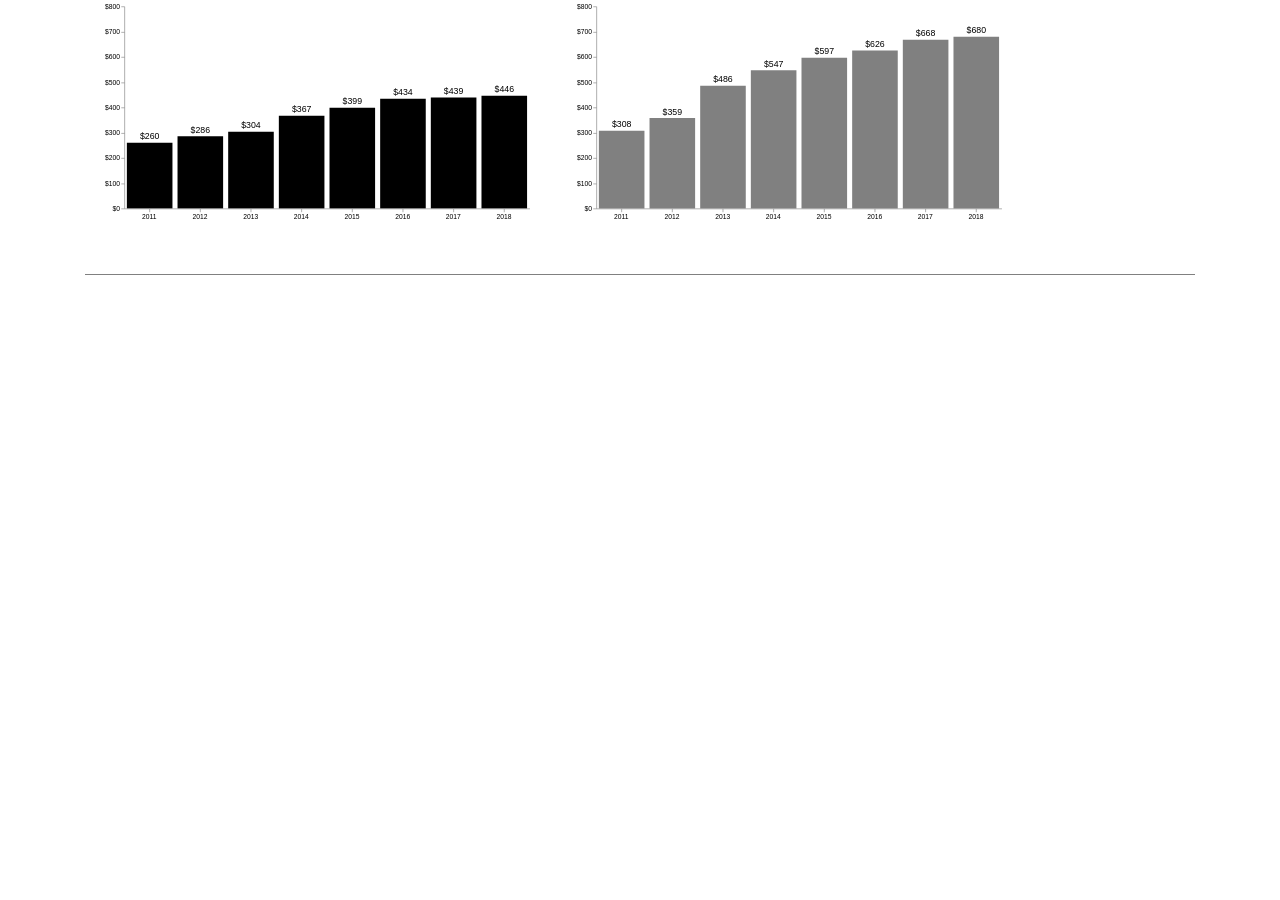
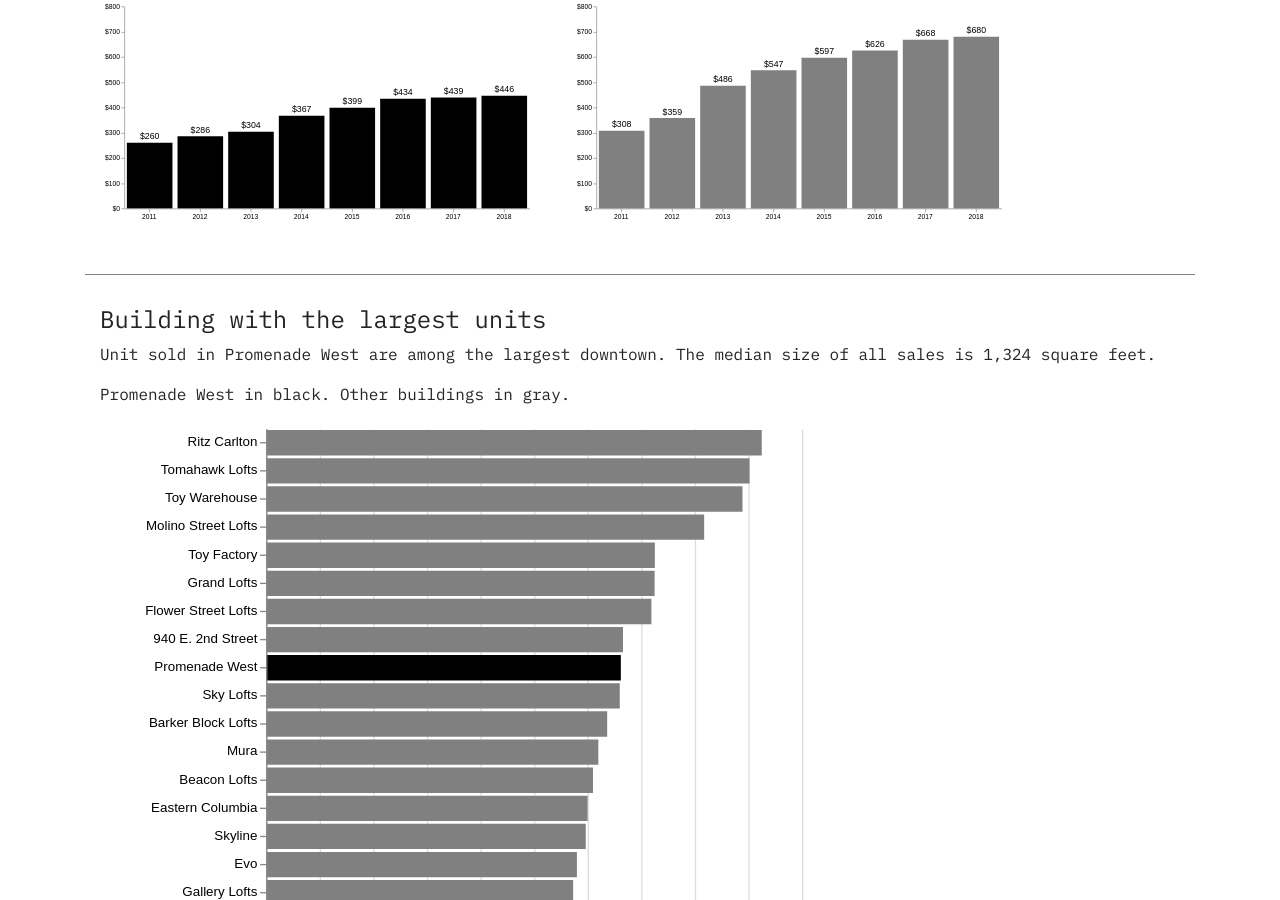
Before and after one commit to palewire/promenade-west-sales-report, a Jekyll site: the page built from index.html, in a window 1280 px wide and 900 px high, scrolled down 1676 px. Built offline with Jekyll 4.4.1, drawn with Linux system fonts in a browser that asks for light colours; before the commit the page ends 2081 px from its top, so only the background shows below that.

Commit message:
Added a size analysis

```diff
--- a/_data/pwest.json
+++ b/_data/pwest.json
@@ -12,5 +12,8 @@
     "change": {
         "price": 6.666666666666667,
         "median_price_per_sqft": 1.566604207842411
+    },
+    "all_time": {
+        "median_sqft": 1324.0
     }
 }
--- a/index.html
+++ b/index.html
@@ -74,4 +74,15 @@
     </figure>
 </section>
 
+<section class="row-fluid">
+    <h4 class="col-sm-12">Building with the largest units</h4>
+    <p class="col-sm-12">
+       Unit sold in Promenade West are among the largest downtown. The median size of all sales is {{ site.data.pwest.all_time.median_sqft|round|intcomma }} square feet.
+    </p>
+    <p class="col-sm-12">Promenade West in black. Other buildings in gray.</p>
+    <figure>
+        <img src="assets/size-by-building.svg" class="img-fluid col-sm-8">
+    </figure>
+</section>
+
 <section class="row-fluid"></section>
```
Also changed, not shown: assets/size-by-building.svg (added).
